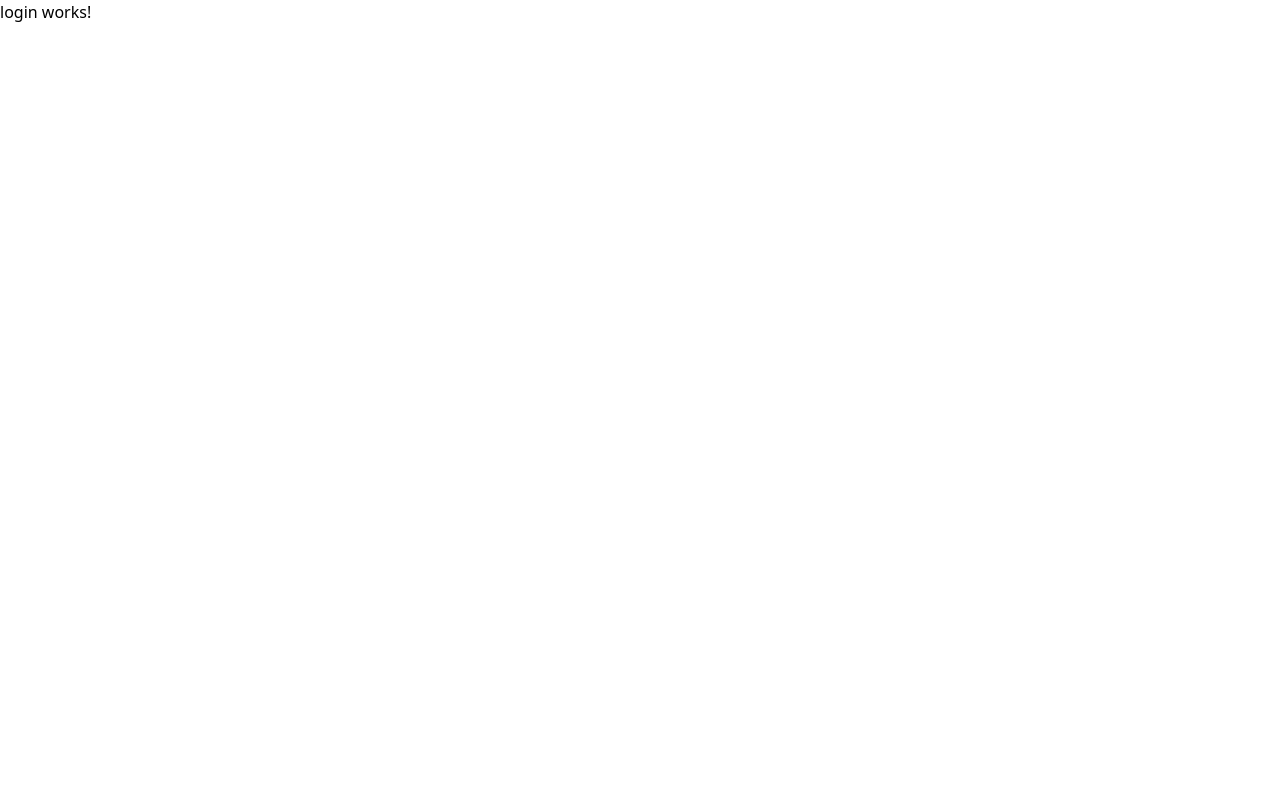
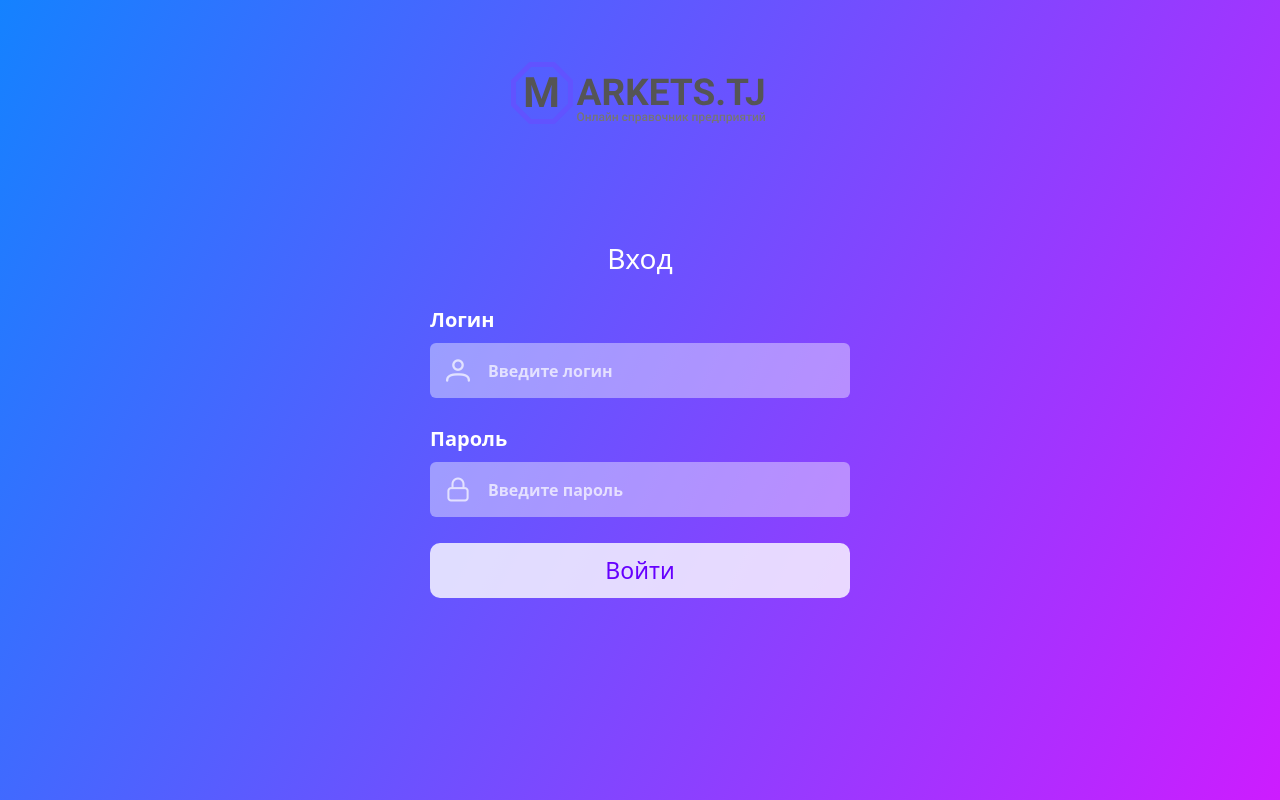
Before and after one commit to rshahriyor/marketplace, an Angular app in the folder client/: page /login in a window 1280 px wide. Built offline with nearby package versions, Linux system fonts and the light colour scheme.

Commit message:
worked on login

```diff
--- /dev/null
+++ b/client/src/app/core/services/auth.service.ts
@@ -0,0 +1,18 @@
+import { inject, Injectable } from "@angular/core";
+import { environment } from "../../../environments/environment";
+import { HttpClient } from "@angular/common/http";
+import { Observable } from "rxjs";
+
+const API_URL = `${environment.apiUrl}/login`;
+
+@Injectable({
+    providedIn: 'root'
+})
+
+export class AuthService {
+    private http = inject(HttpClient);
+
+    login(username: string, password: string): Observable<{ code: number, token: string, message: string }> {
+        return this.http.post<{ code: number, token: string, message: string }>(API_URL, { username, password });
+    }
+}
--- a/client/src/app/layout/header/header.html
+++ b/client/src/app/layout/header/header.html
@@ -8,7 +8,7 @@
     </div>
     <div class="profile max-w-70 w-full flex justify-center gap-3">
         @for (menuItem of menu; track $index) {
-        <div class="flex flex-col items-center gap-px cursor-pointer">
+        <div [routerLink]="'/login'" class="flex flex-col items-center gap-px cursor-pointer">
             <i [class]="menuItem.icon" class="text-2xl text-(--text-color)"></i>
             <span class="text-(--text-color) text-sm">{{menuItem.label}}</span>
         </div>
--- a/client/src/app/pages/auth/login/login.html
+++ b/client/src/app/pages/auth/login/login.html
@@ -1 +1,84 @@
-<p>login works!</p>
+<div class="flex flex-col min-h-screen w-full pt-15.5 gap-28.25
+         bg-[linear-gradient(116.82deg,#1482FF_0%,#CD1CFF_100%)]">
+
+    <!-- Logo -->
+    <div class="flex justify-center items-center cursor-pointer" [routerLink]="['/']">
+        <img src="/assets/header-logo.svg" alt="">
+    </div>
+
+    <!-- Content -->
+    <div class="flex justify-center items-center">
+        <form [formGroup]="form" (ngSubmit)="login()" class="w-full max-w-105">
+
+            <!-- Title -->
+            <h2 class="text-white text-center text-[28px] my-0">
+                Вход
+            </h2>
+
+            <!-- Login -->
+            <div class="flex flex-col mt-6.5">
+                <label class="text-white text-[20px] font-semibold">
+                    Логин
+                </label>
+
+                <div class="relative mt-2">
+                    <input id="login" type="text" formControlName="username" placeholder="Введите логин"
+                        [ngClass]="{ 'border-2 border-orange-400': isWrongCredentials }" class="w-full max-w-105 h-13.75
+                     pl-14.5 pr-4 py-3.5
+                     rounded-md outline-none
+                     bg-white/40 text-white text-[16px]
+                     placeholder-white/70 placeholder:font-semibold" />
+                    <i class="pi pi-user text-2xl absolute left-4 top-1/2 -translate-y-[50%] text-white/70"></i>
+                </div>
+            </div>
+
+            <!-- Password -->
+            <div class="flex flex-col mt-6.5">
+                <label class="text-white text-[20px] font-semibold">
+                    Пароль
+                </label>
+
+                <div class="relative mt-2">
+                    <input id="password" type="password" formControlName="password" placeholder="Введите пароль"
+                        [ngClass]="{ 'border-2 border-orange-400': isWrongCredentials }" class="w-full max-w-105 h-13.75
+                     pl-14.5 pr-4 py-3.5
+                     rounded-md outline-none
+                     bg-white/40 text-white text-[16px]
+                     placeholder-white/70 placeholder:font-semibold" />
+
+                    <i class="pi pi-lock text-2xl absolute left-4 top-1/2 -translate-y-[50%] text-white/70"></i>
+                </div>
+
+                <!-- Error -->
+                @if (isWrongCredentials) {
+                <span class="flex items-center gap-2.5 mt-2.75 text-orange-400 text-sm">
+                    <i class="pi pi-exclamation-circle"></i>
+                    Неверное имя пользователя или пароль
+                </span>
+                }
+            </div>
+
+            <!-- Button -->
+            <div class="relative mt-6.5">
+                <button type="submit" [disabled]="form.invalid || loading()" class="w-full max-w-105 h-13.75
+                   rounded-[10px]
+                   bg-white text-[#6600FF]
+                   text-[23px] font-medium
+                   transition
+                   disabled:cursor-not-allowed
+                   disabled:bg-white/80">
+                    Войти
+                </button>
+
+                @if (loading()) {
+                <span class="absolute top-5 left-2.5
+                     w-4 h-4
+                     border-2 border-gray-300
+                     border-t-[#6600FF]
+                     rounded-full animate-spin">
+                </span>
+                }
+            </div>
+        </form>
+    </div>
+</div>
--- a/client/src/app/pages/auth/login/login.ts
+++ b/client/src/app/pages/auth/login/login.ts
@@ -1,11 +1,61 @@
-import { Component } from '@angular/core';
+import { CommonModule } from '@angular/common';
+import { Component, DestroyRef, inject, OnInit, signal, WritableSignal } from '@angular/core';
+import { FormControl, FormGroup, ReactiveFormsModule, Validators } from '@angular/forms';
+import { Router, RouterLink } from '@angular/router';
+import { AuthService } from '../../../core/services/auth.service';
+import { takeUntilDestroyed } from '@angular/core/rxjs-interop';
+import { finalize } from 'rxjs';
 
 @Component({
   selector: 'mk-login',
-  imports: [],
+  imports: [CommonModule, ReactiveFormsModule, RouterLink],
   templateUrl: './login.html',
   styleUrl: './login.css',
 })
-export class Login {
+export class Login implements OnInit {
+
+  form: FormGroup;
+  isWrongCredentials: boolean = false;
+
+  readonly loading: WritableSignal<boolean> = signal(false);
+
+  private authService = inject(AuthService);
+  private destroyRef = inject(DestroyRef);
+  private router = inject(Router);
+
+  ngOnInit(): void {
+    this.createForm();
+  }
+
+  login(): void {
+    if (this.form.invalid) {
+      return;
+    }
+
+    const { username, password } = this.form.value;
+
+    this.loading.set(true);
+
+    this.authService.login(username, password)
+      .pipe(
+        takeUntilDestroyed(this.destroyRef),
+        finalize(() => this.loading.set(false))
+      )
+      .subscribe((res) => {
+        if (res.code === 0) {
+          this.router.navigate(['/']);
+        }
+        if (res.code === 401) {
+          this.isWrongCredentials = true;
+        }
+      });
+  }
+
+  private createForm(): void {
+    this.form = new FormGroup({
+      username: new FormControl('', Validators.required),
+      password: new FormControl('', Validators.required),
+    });
+  }
 
 }
```
